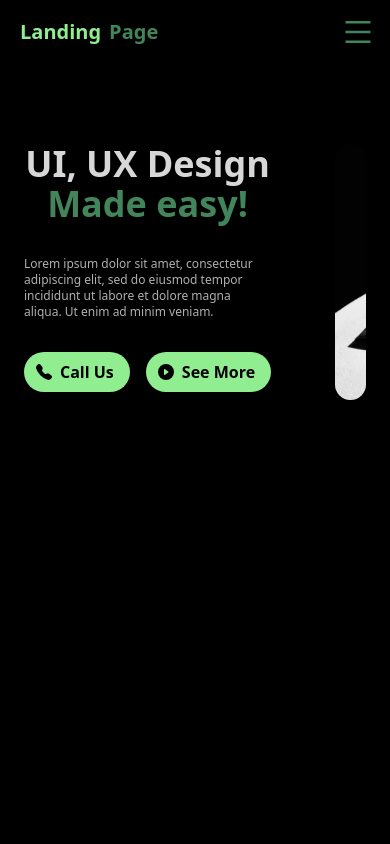
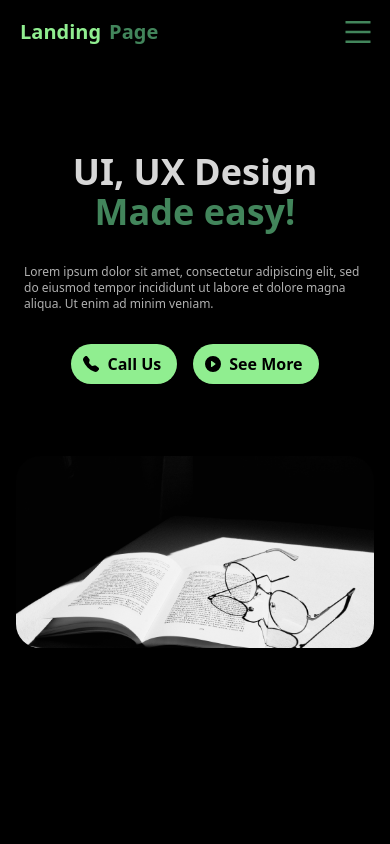
Before and after one commit to nemo256/landy, a Next.js app: page / in a window 390 px wide. Shown: the top 844 px of the page. Built offline with nearby package versions, Linux system fonts and the light colour scheme.

Commit message:
fixed hero on mobile screens!

```diff
--- a/components/Hero.jsx
+++ b/components/Hero.jsx
@@ -9,8 +9,8 @@ import CallButton from './CallButton'
 const Hero = () => {
   return (
     <section className="center bg-black h-screen snap-center">
-      <div className="mt-20 flex flex-row justify-between space-x-16 px-6">
-        <div className="w-full">
+      <div className="mt-20 flex flex-col sm:flex-row sm:space-x-16 md:space-x-16 xs:space-y-16">
+        <div className="w-full p-2">
           <p className="font-bold cursor-pointer text-center text-4xl text-white">
             UI, UX Design
           </p>
@@ -35,7 +35,7 @@ const Hero = () => {
             </a>
           </div>
         </div>
-        <div className="bg-background bg-cover rounded-3xl text-center text-white w-full h-64">
+        <div className="bg-background bg-cover rounded-3xl sm:w-full h-48">
         </div>
       </div>
     </section>
--- a/components/Main.jsx
+++ b/components/Main.jsx
@@ -6,7 +6,7 @@ import Contact from './Contact'
 
 const Main = () => {
   return (
-    <main className="flex-grow sm:text-l md:text-xl bg-primary text-secondary">
+    <main className="mx-4 flex-grow sm:text-l md:text-xl bg-primary text-secondary">
       <Hero />
       <Services />
       <About />
```
